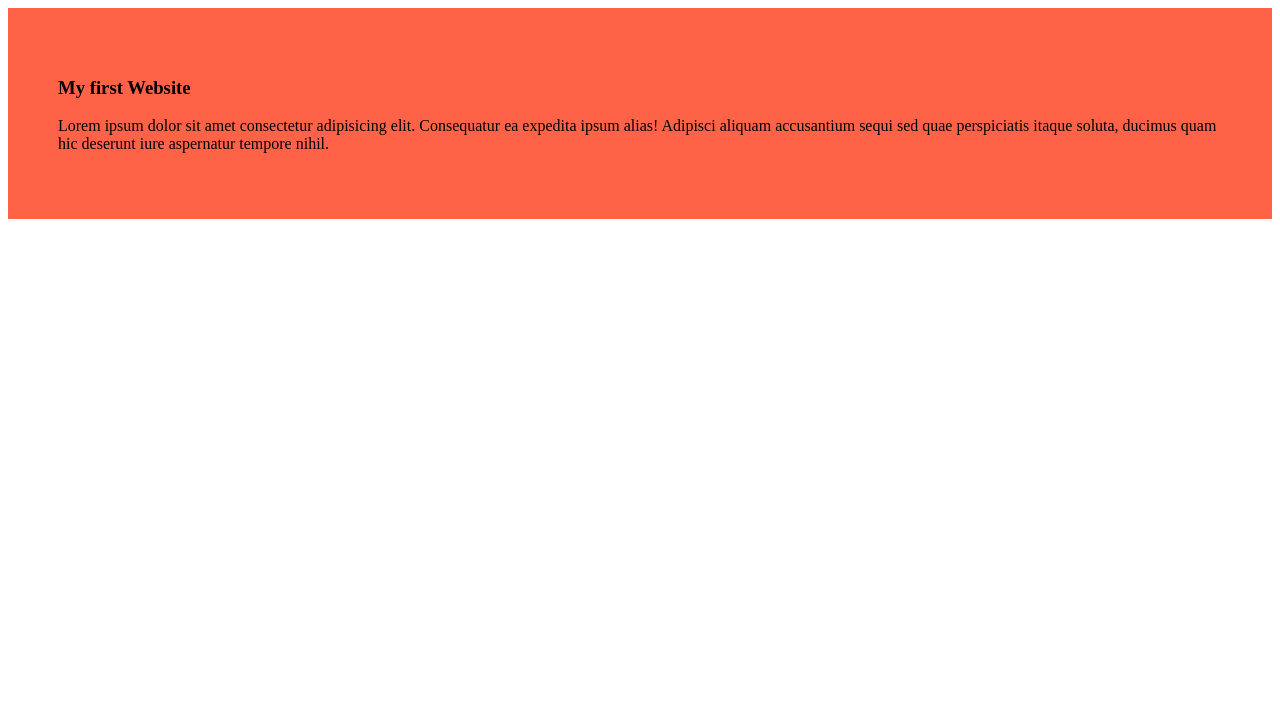
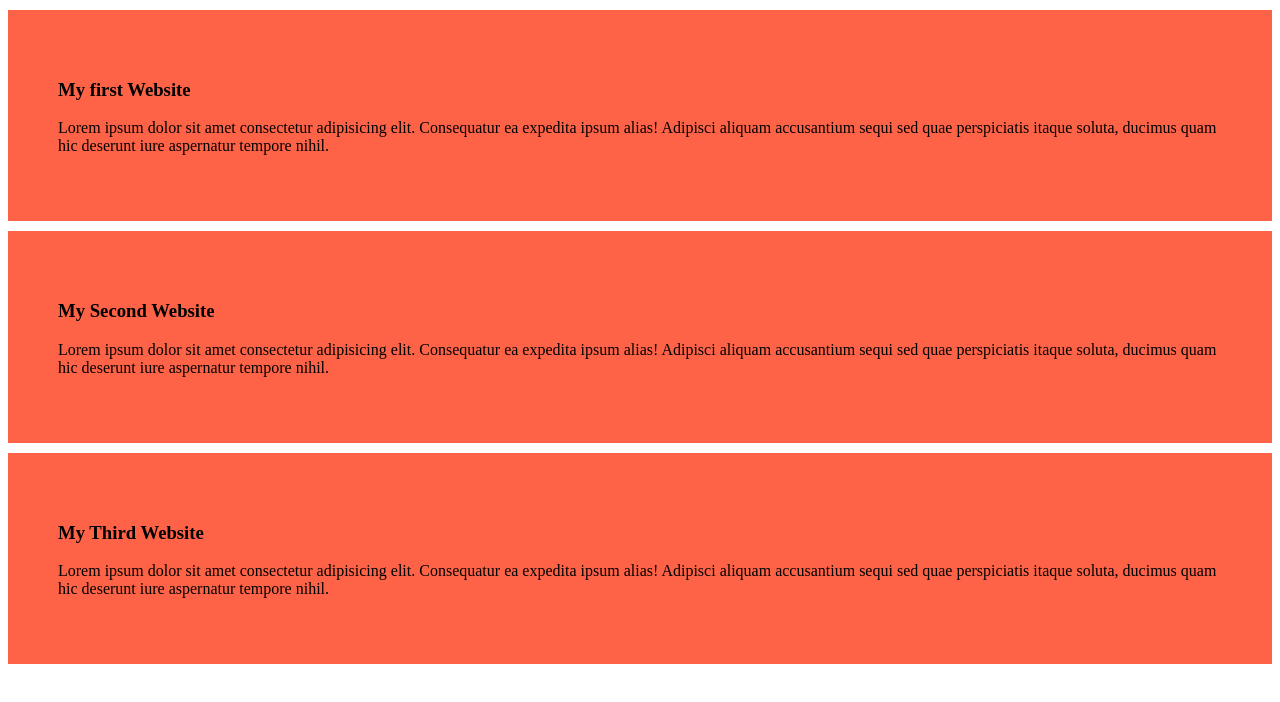
Before and after one commit to nuruddin-student/my-simple-website, a plain HTML site: page index.html in a window 1280 px wide. Drawn offline with Linux system fonts and the light colour scheme.

Commit message:
added the second and the tird website

```diff
--- a/index.html
+++ b/index.html
@@ -11,5 +11,13 @@
         <h3>My first Website</h3>
         <p>Lorem ipsum dolor sit amet consectetur adipisicing elit. Consequatur ea expedita ipsum alias! Adipisci aliquam accusantium sequi sed quae perspiciatis itaque soluta, ducimus quam hic deserunt iure aspernatur tempore nihil.</p>
     </div>
+    <div>
+        <h3>My Second Website</h3>
+        <p>Lorem ipsum dolor sit amet consectetur adipisicing elit. Consequatur ea expedita ipsum alias! Adipisci aliquam accusantium sequi sed quae perspiciatis itaque soluta, ducimus quam hic deserunt iure aspernatur tempore nihil.</p>
+    </div>
+    <div>
+        <h3>My Third Website</h3>
+        <p>Lorem ipsum dolor sit amet consectetur adipisicing elit. Consequatur ea expedita ipsum alias! Adipisci aliquam accusantium sequi sed quae perspiciatis itaque soluta, ducimus quam hic deserunt iure aspernatur tempore nihil.</p>
+    </div>
 </body>
 </html>
--- a/styles/blog.css
+++ b/styles/blog.css
@@ -1,4 +1,5 @@
 div{
     background-color: tomato;
     padding: 50px;
+    margin-top: 10px;
 }
```
